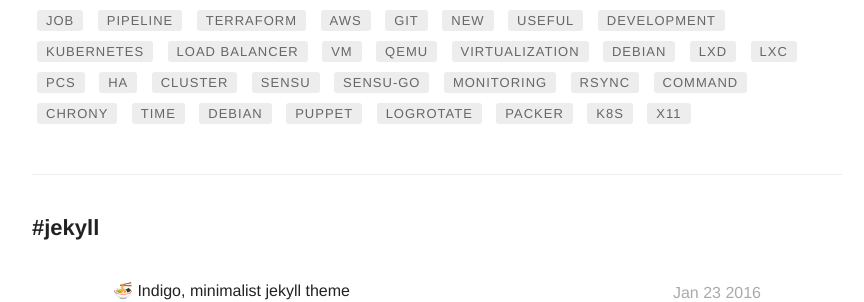
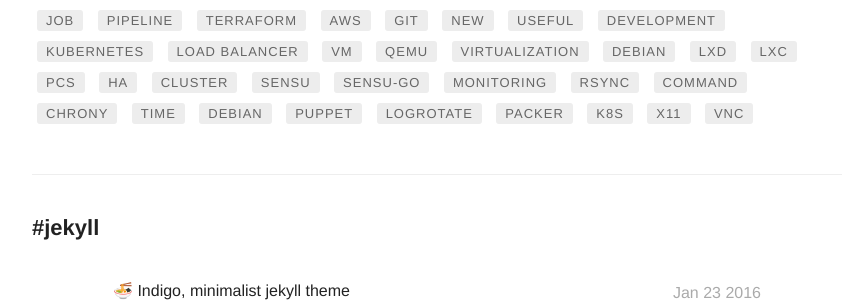
Before and after one commit to guneycansanli/my-blog, a Jekyll site: the page built from tags.html, in a window 1280 px wide and 900 px high, scrolled down 498 px. Shown: the part 154-456 px from the top of the window, without its empty margins (203-1067 px from the left). Built offline with Jekyll 4.4.1, drawn with Linux system fonts in a browser that asks for light colours; nearby versions of some CDN libraries; emoji names are drawn with the system emoji font.

Commit message:
fix label

```diff
--- a/_posts/2024-02-15-How-to-Install-and-configure-VNC-on-Ubuntu.markdown
+++ b/_posts/2024-02-15-How-to-Install-and-configure-VNC-on-Ubuntu.markdown
@@ -7,7 +7,7 @@
 tag:
     - linux
     - ubuntu
-    - x11
+    - vnc
 category: blog
 author: guneycansanli
 description: How to Install and Configure VNC on Ubuntu 20.04 Tutorial
```
